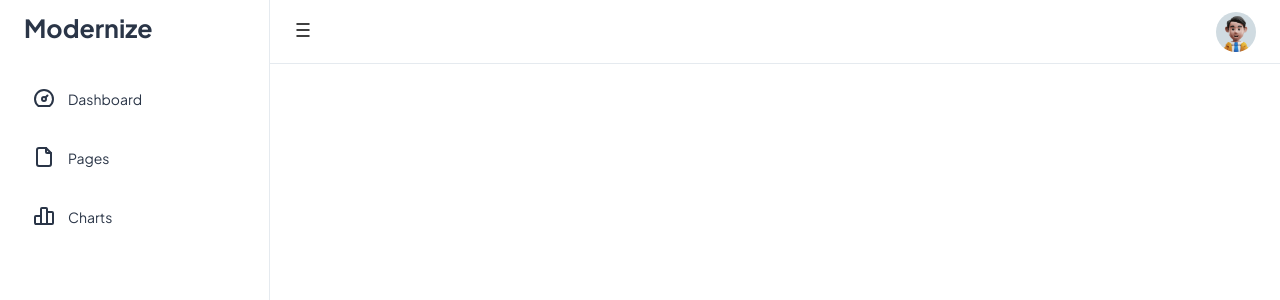
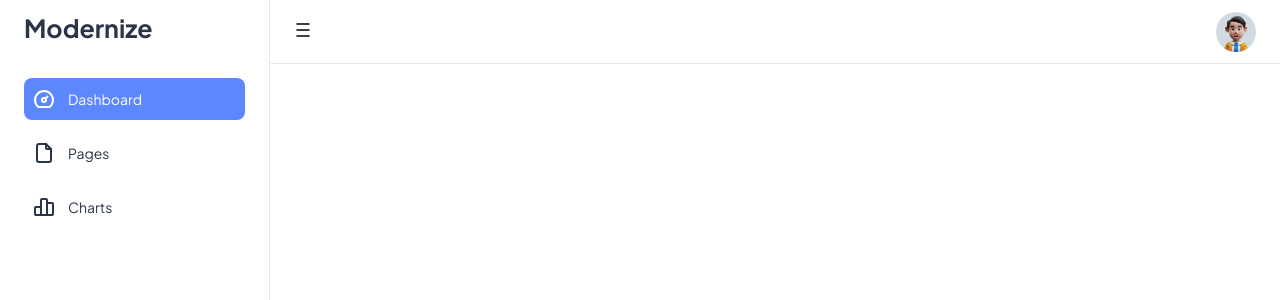
Before and after one commit to AdilQureshi44/corner-clinic, a React (Create React App) app: page / in a window 1280 px wide. Shown: the top 300 px of the page. Built offline with nearby package versions, Linux system fonts and the light colour scheme.

Commit message:
sidebar font changes

```diff
--- a/src/Layout/Sidebar/Sidebar.css
+++ b/src/Layout/Sidebar/Sidebar.css
@@ -34,12 +34,18 @@
     line-height: 26px;
     display: flex;
     gap: 12px;
+    align-items: center;
     font-size: 14px;
     cursor: pointer;
     margin-bottom: 12px;
     padding: 8px;
     border-radius: 8px;
     font-family: "Plus Jakarta Sans", sans-serif;
+}
+
+.sidebar-icon {
+    display: flex;
+    align-items: center;
 }
 
 .item-list:hover {
--- a/src/Layout/Sidebar/Sidebar.jsx
+++ b/src/Layout/Sidebar/Sidebar.jsx
@@ -4,13 +4,13 @@ import {
     IconDashboard, IconFile, IconChartBar,
 } from "@tabler/icons-react";
 
-const Sidebar = () => {
+const Sidebar = ({isSidebarOpen}) => {
     const listItem = [
         {name: "Dashboard", icon: <IconDashboard/>},
         {name: "Pages", icon: <IconFile/>}, {
         name: "Charts", icon: <IconChartBar/>},
     ];
-    const [activeIndex, setActiveIndex] = useState(null);
+    const [activeIndex, setActiveIndex] = useState(0);
     return <>
         <div className="sidebar">
             <div className="logo">
@@ -21,8 +21,8 @@ const Sidebar = () => {
                     key={index}
                     className={`item-list ${activeIndex === index ? "active" : ""}`}
                     onClick={() => setActiveIndex(index)}>
-                    <div>{item.icon}</div>
-                    {item.name}
+                    <div className="sidebar-icon">{item.icon}</div>
+                   <div className="sidebar-icon-name">{item.name}</div>
                 </div>))}
             </div>
         </div>
```
